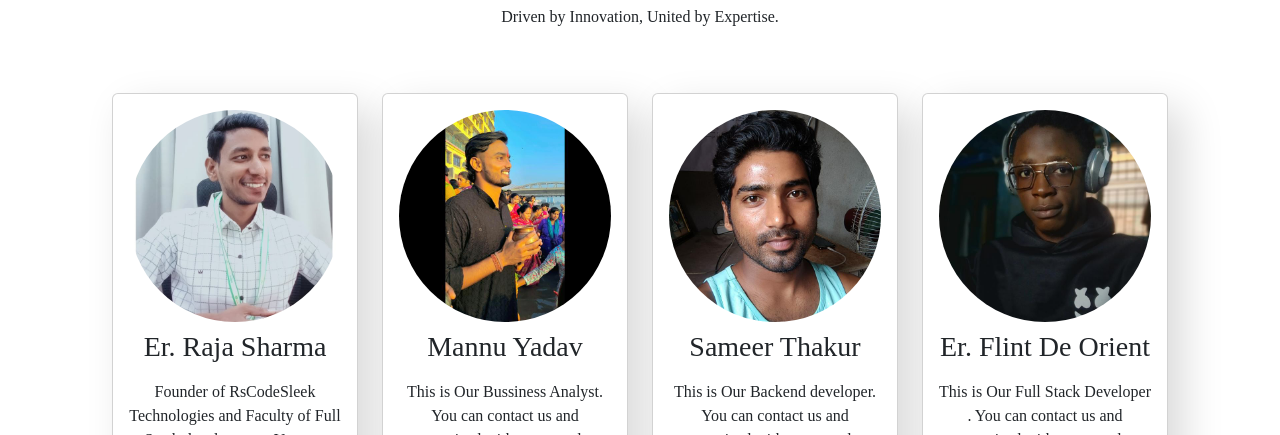
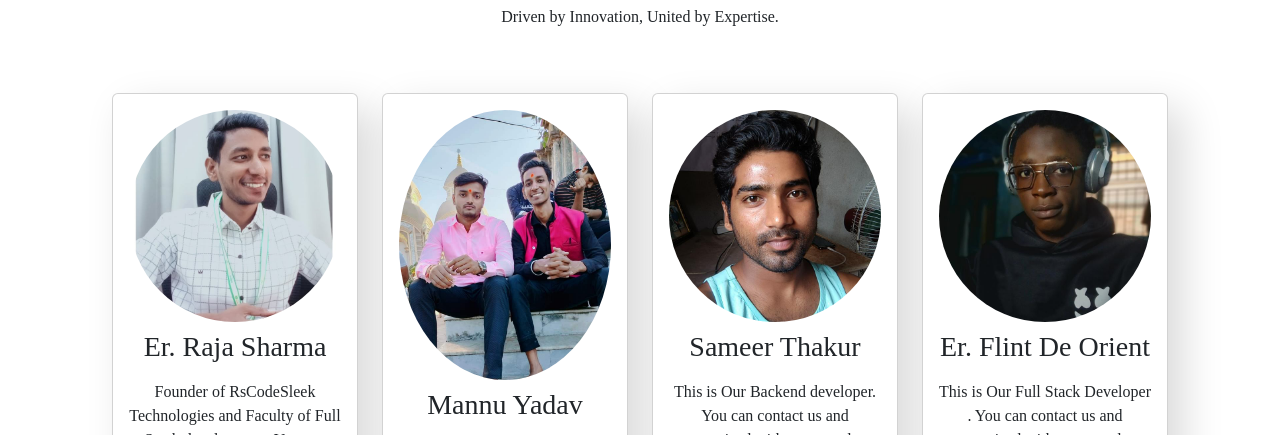
Before and after one commit to rajasharma585/rscodesleek-, a plain HTML site: page index.html in a window 1280 px wide. Shown: the part 4460-4895 px from the top of the page. Drawn offline with nearby package versions, Linux system fonts and the light colour scheme.

Commit message:
Update index.html

```diff
--- a/index.html
+++ b/index.html
@@ -403,7 +403,7 @@
                 <div class="col-12 col-md-6 col-lg-3">
                     <div class="card text-center">
                         <div class="card-body">
-                            <img src="mannu.jpg" alt="" class="img-fluid rounded-circle">
+                            <img src="mannuimage.jpg" alt="" class="img-fluid rounded-circle">
                             <h3 class="card-title py-2">Mannu Yadav</h3>
                             <p class="card-text">This is Our Bussiness Analyst. You can contact us and organized with
                                 your needs.</p>
```
